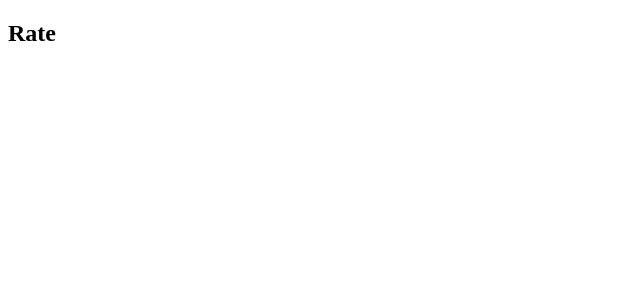
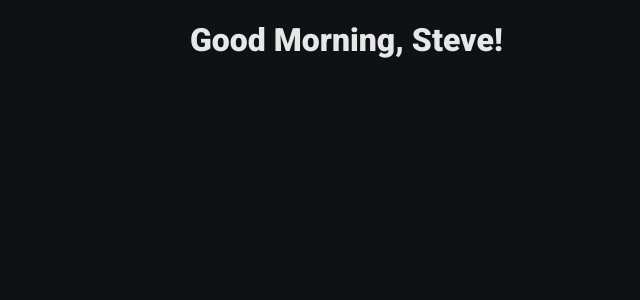
Before and after one commit to boothscript/dashRoo, a React (Create React App) app: page /mr/rate in a window 1280 px wide. Shown: the top 300 px of the page, without its empty margins (0-640 px from the left). Built offline with nearby package versions, Linux system fonts and the light colour scheme.

Commit message:
added MrWrapper component

```diff
--- a/public/index.html
+++ b/public/index.html
@@ -25,6 +25,10 @@
       Learn how to configure a non-root public URL by running `npm run build`.
     -->
     <title>React App</title>
+    <link
+      href="https://fonts.googleapis.com/css2?family=Roboto:wght@300;900&display=swap"
+      rel="stylesheet"
+    />
   </head>
   <body>
     <noscript>You need to enable JavaScript to run this app.</noscript>
--- a/src/App.js
+++ b/src/App.js
@@ -3,10 +3,12 @@ import { BrowserRouter as Router, Route, Switch } from "react-router-dom";
 import { ThemeProvider } from "styled-components";
 
 import { MrRate, MrGoal, MrGratitude } from "./Pages/mr";
+import colors from "./Themes/colors";
 
 function App() {
   return (
     <Router>
+      <ThemeProvider theme={colors}>
         <Switch>
           <Route path="/mr/rate">
             <MrRate />
@@ -18,6 +20,7 @@ function App() {
             <MrGoal />
           </Route>
         </Switch>
+      </ThemeProvider>
     </Router>
   );
 }
--- a/src/Components/mr/MrWrapper.js
+++ b/src/Components/mr/MrWrapper.js
@@ -1,7 +1,15 @@
 import React from "react";
 
+import { MrGrid, MrMain, MrWelcome } from "./elements";
+
 function MrWrapper() {
-  return <div></div>;
+  return (
+    <MrMain>
+      <MrGrid>
+        <MrWelcome>Good Morning, Steve!</MrWelcome>
+      </MrGrid>
+    </MrMain>
+  );
 }
 
 export default MrWrapper;
--- /dev/null
+++ b/src/Components/mr/elements/MrGrid.js
@@ -0,0 +1,8 @@
+import styled from "styled-components";
+
+export default styled.div`
+  grid-column: 2/-2;
+  display: grid;
+  grid-template-columns: repeat(3, 1fr);
+  grid-gap: 15px;
+`;
--- /dev/null
+++ b/src/Components/mr/elements/MrMain.js
@@ -0,0 +1,11 @@
+import styled from "styled-components";
+
+export default styled.main`
+  background: ${props => props.theme.darkest && props.theme.darkest};
+  height: 100vh;
+  width: 100%;
+  display: grid;
+  grid-template-columns:
+    minmax(1em, 1fr) minmax(200px, 900px)
+    minmax(1em, 1fr);
+`;
--- /dev/null
+++ b/src/Components/mr/elements/MrWelcome.js
@@ -0,0 +1,8 @@
+import styled from "styled-components";
+
+export default styled.h1`
+  font-family: ${props => props.theme.font && props.theme.font};
+  font-weight: 800;
+  color: ${props => props.theme.white90 && props.theme.white90};
+  grid-column: 1/-1;
+`;
--- /dev/null
+++ b/src/Components/mr/elements/index.js
@@ -0,0 +1,5 @@
+import MrMain from "./MrMain";
+import MrGrid from "./MrGrid";
+import MrWelcome from "./MrWelcome";
+
+export { MrMain, MrGrid, MrWelcome };
--- a/src/Pages/mr/MrRate.js
+++ b/src/Pages/mr/MrRate.js
@@ -1,7 +1,9 @@
 import React from "react";
 
+import { MrWrapper } from "../../Components/mr";
+
 function MrRate() {
-  return <h2>Rate</h2>;
+  return <MrWrapper>Rate</MrWrapper>;
 }
 
 export default MrRate;
--- /dev/null
+++ b/src/Themes/colors.js
@@ -0,0 +1,8 @@
+export default {
+  // typeography
+  font: "'Roboto', sans-serif;",
+  // colors
+  darkest: "#0F1115",
+  pannel: "#171A21",
+  white90: "rgba(256,256,256,0.9)"
+};
--- /dev/null
+++ b/src/index.css
@@ -0,0 +1,8 @@
+body {
+  margin: 0;
+}
+
+img {
+  width: 100%;
+  display: block;
+}
--- a/src/index.js
+++ b/src/index.js
@@ -2,6 +2,7 @@ import React from "react";
 import ReactDOM from "react-dom";
 
 import App from "./App";
+import "./index.css";
 
 ReactDOM.render(
   <React.StrictMode>
```
Lines whose indentation alone changed are shown as unchanged.
